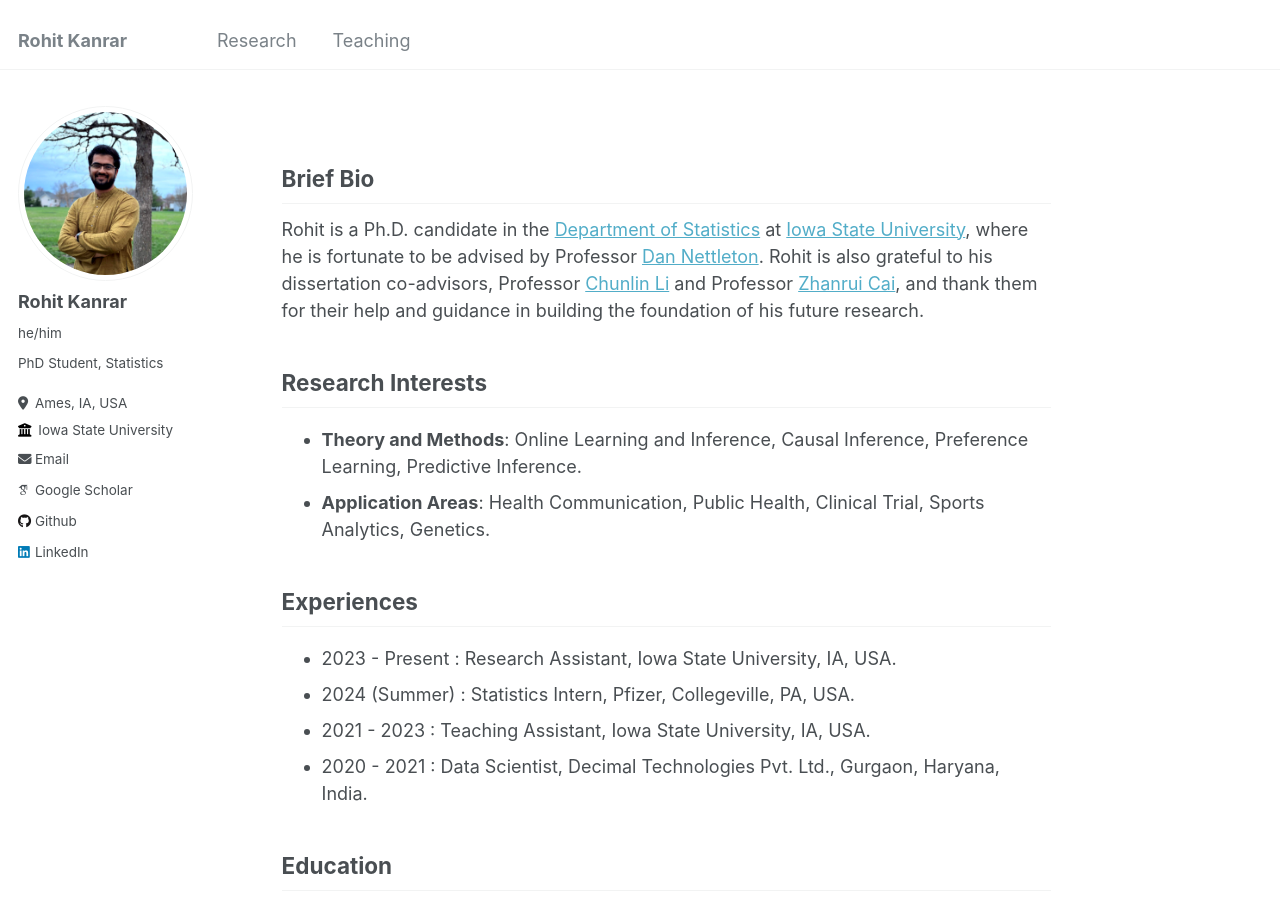
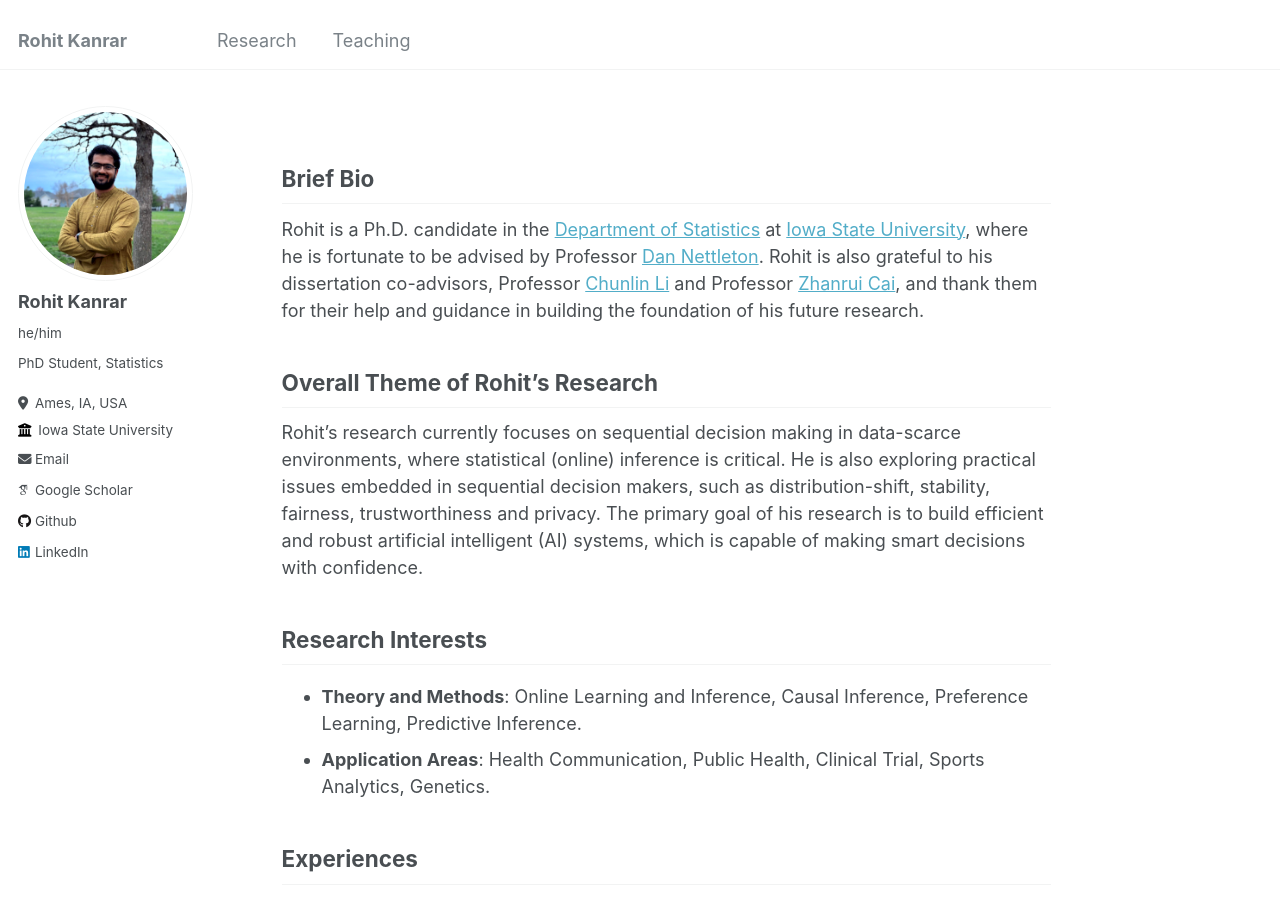
Before and after one commit to rohitkanrar/rohitkanrar.github.io, a Jekyll site: the page built from _pages/about.md, in a window 1280 px wide and 900 px high. Built offline with Jekyll 4.4.1, drawn with Linux system fonts in a browser that asks for light colours; some web fonts are replaced.

```diff
--- a/_pages/about.md
+++ b/_pages/about.md
@@ -9,6 +9,10 @@ redirect_from:
 
 ## Brief Bio
 Rohit is a Ph.D. candidate in the [Department of Statistics](https://www.stat.iastate.edu/) at [Iowa State University](https://www.iastate.edu/), where he is fortunate to be advised by Professor [Dan Nettleton](https://dnett.github.io/). Rohit is also grateful to his dissertation co-advisors, Professor [Chunlin Li](https://scholar.google.com/citations?user=8dTpVPkAAAAJ&hl=en) and Professor [Zhanrui Cai](https://zhanruicai.github.io/), and thank them for their help and guidance in building the foundation of his future research.
+
+## Overall Theme of Rohit's Research
+Rohit’s research currently focuses on sequential decision making in data-scarce environments, where statistical (online) inference is critical. He is also exploring practical issues embedded in sequential decision makers, such as distribution-shift, stability, fairness, trustworthiness and privacy. The primary goal of his research is to build efficient and robust artificial intelligent (AI) systems, which is capable of making smart decisions with confidence.
+
 
 ## Research Interests
 * **Theory and Methods**: Online Learning and Inference, Causal Inference, Preference Learning, Predictive Inference.
```
